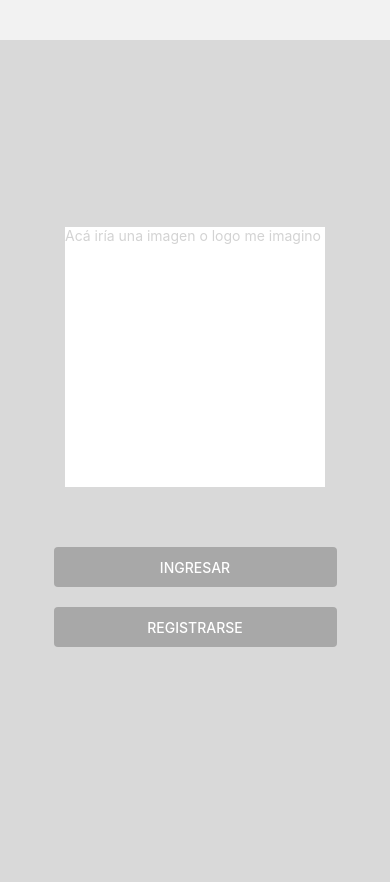
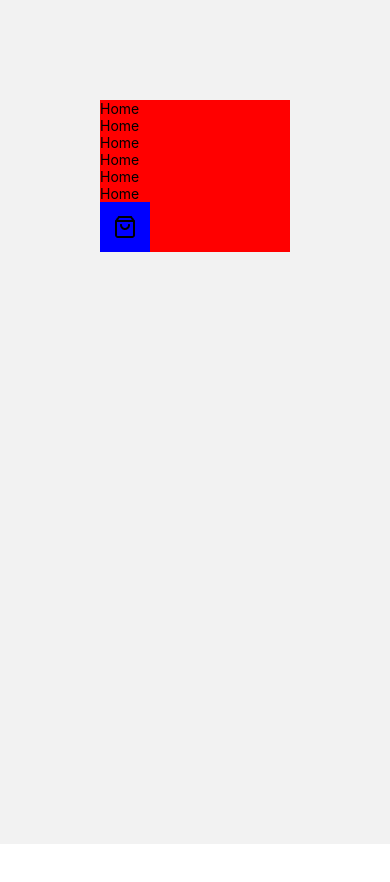
Before and after one commit to No-Country/s7-27-m-desafioreactnative, a React Native app in the folder client/: screen /Home in a window 390 px wide. After the commit the page ends 844 px from the top, so only its background shows below. Built offline with nearby package versions, Linux system fonts and the light colour scheme.

Commit message:
Home cambios ligeros

```diff
--- a/client/src/navigation/authNavigation/AuthNavigation.jsx
+++ b/client/src/navigation/authNavigation/AuthNavigation.jsx
@@ -7,6 +7,7 @@ import Onboarding1 from "../../screens/authNavigation/Onboarding1";
 import Onboarding3 from "../../screens/authNavigation/Onboarding3";
 import Onboarding4 from "../../screens/authNavigation/Onboarding4";
 import Onboarding2 from "../../screens/authNavigation/Onboarding2";
+import Home from "../../screens/homeNavigation/Home";
 const AuthNavigation = ({ navigation }) => {
   const Stack = createNativeStackNavigator();
   return (
@@ -16,13 +17,14 @@ const AuthNavigation = ({ navigation }) => {
         headerShown: false,
       }}
     >
-      <Stack.Screen name="Start" component={Start} />
+      {/* <Stack.Screen name="Start" component={Start} />
       <Stack.Screen name="LogIn" component={LogIn} />
       <Stack.Screen name="Register" component={Register} />
       <Stack.Screen name="Onboarding1" component={Onboarding1} />
       <Stack.Screen name="Onboarding2" component={Onboarding2} />
       <Stack.Screen name="Onboarding3" component={Onboarding3} />
-      <Stack.Screen name="Onboarding4" component={Onboarding4} />
+      <Stack.Screen name="Onboarding4" component={Onboarding4} /> */}
+      <Stack.Screen name="Home" component={Home} />
     </Stack.Navigator>
   );
 };
--- a/client/src/screens/homeNavigation/Home.jsx
+++ b/client/src/screens/homeNavigation/Home.jsx
@@ -1,16 +1,22 @@
-import { Text, View } from "react-native";
-
+import { Text, View, StyleSheet, Image, TouchableOpacity} from "react-native";
 const Home = () => {
   return (
-    <View style={{marginVertical:100, marginHorizontal:100}}>
+    <View style={{marginVertical:100, marginHorizontal:100, backgroundColor: 'red'}}>
       <Text>Home</Text>
       <Text>Home</Text>
       <Text>Home</Text>
       <Text>Home</Text>
       <Text>Home</Text>
       <Text>Home</Text>
+      <TouchableOpacity style={{backgroundColor: 'blue', width: 50, height: 50,justifyContent: 'center', alignItems: 'center'}}>
+      <Image source={require('./shopping-bag.png')} style={{justifyContent: 'center', alignItems: 'center'}}/>
+      </TouchableOpacity>
+
     </View>
   );
 };
+const styles= StyleSheet.create({
 
+
+})
 export default Home;
```
Also changed, not shown: client/src/screens/homeNavigation/boton1.png (added), client/src/screens/homeNavigation/shopping-bag.png (added).
